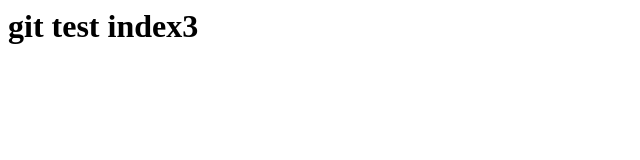
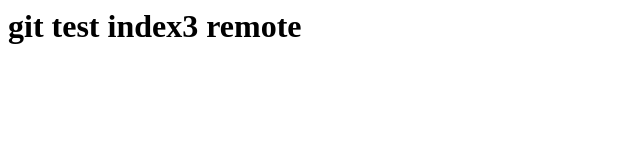
Before and after one commit to licip/milan17, a plain HTML site: page gittest/index.html in a window 1280 px wide. Shown: the whole page, without its empty margins (0-640 px from the left). Drawn offline with Linux system fonts and the light colour scheme.

Commit message:
Update index.html

```diff
--- a/gittest/index.html
+++ b/gittest/index.html
@@ -3,6 +3,6 @@
     <title>gittest</title>
   </head>
   <body>
-    <h1>git test index3</h1>
+    <h1>git test index3 remote</h1>
   </body>
 </html>
```
